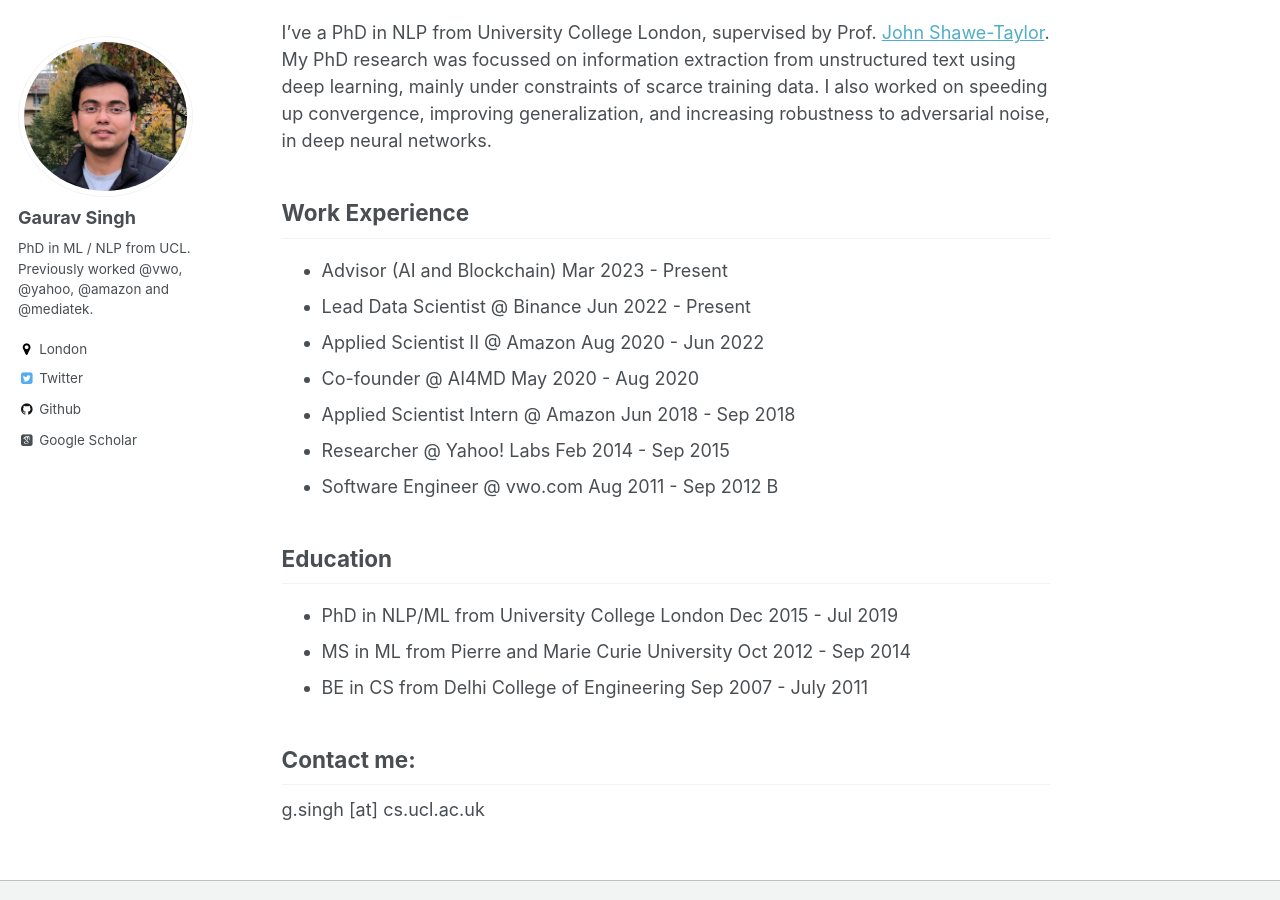
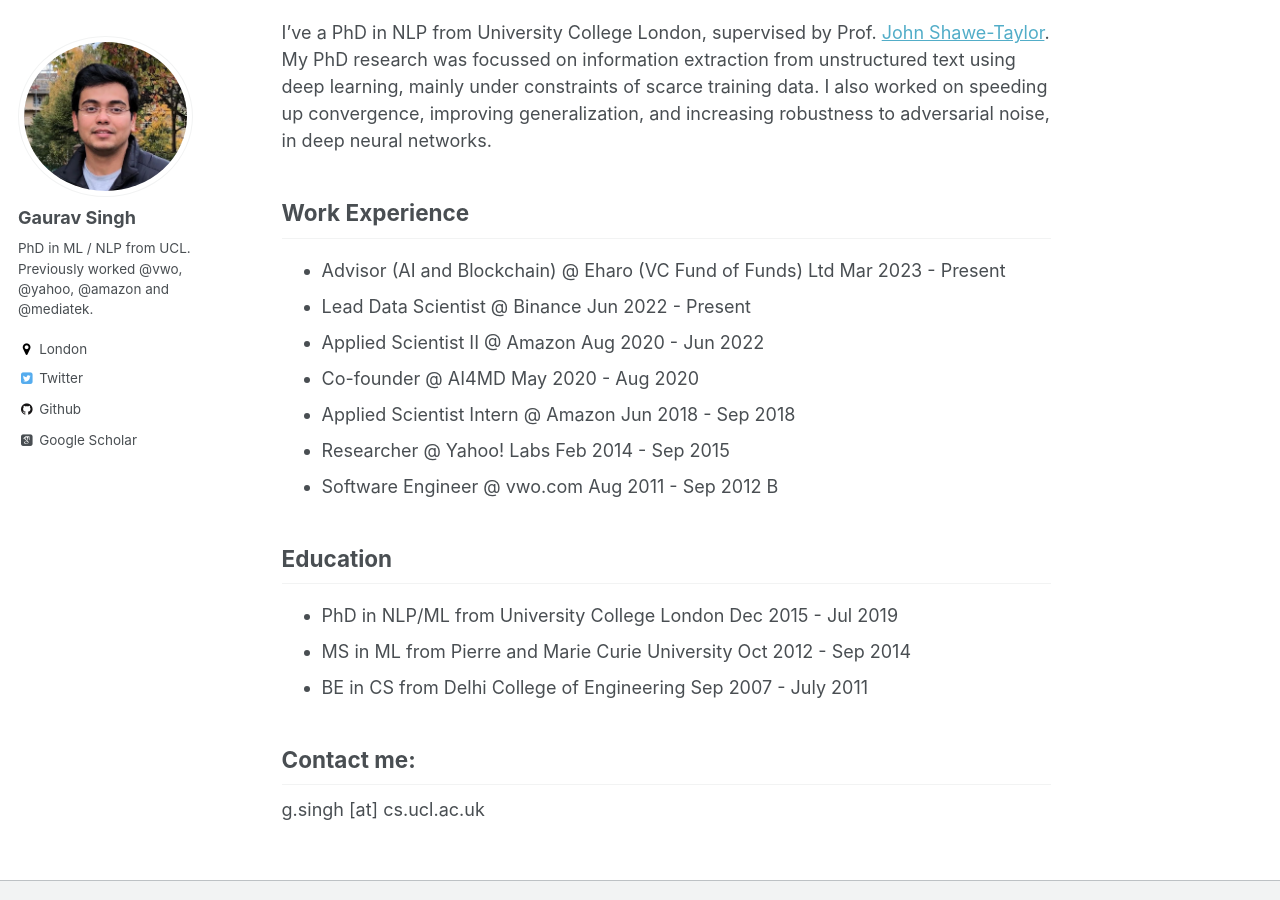
Before and after one commit to gauravsc/gauravsc.github.io, a Jekyll site: the page built from _pages/about.md, in a window 1280 px wide and 900 px high, scrolled down 678 px. Built offline with Jekyll 4.4.1, drawn with Linux system fonts in a browser that asks for light colours; some web fonts are replaced.

Commit message:
Update about.md

```diff
--- a/_pages/about.md
+++ b/_pages/about.md
@@ -22,7 +22,7 @@ I've a PhD in NLP from University College London, supervised by Prof. <a href="h
 
 Work Experience
 ------
-* Advisor (AI and Blockchain) Mar 2023 - Present
+* Advisor (AI and Blockchain) @ Eharo (VC Fund of Funds) Ltd Mar 2023 - Present
 * Lead Data Scientist @ Binance Jun 2022 - Present
 * Applied Scientist II @ Amazon Aug 2020 - Jun 2022
 * Co-founder @ AI4MD May 2020 - Aug 2020
```
